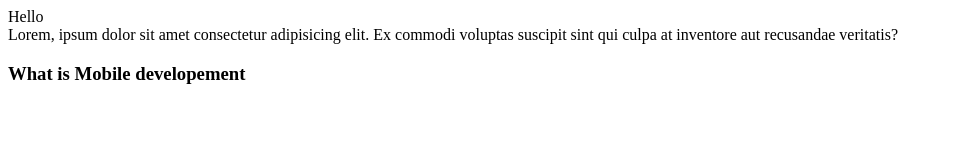
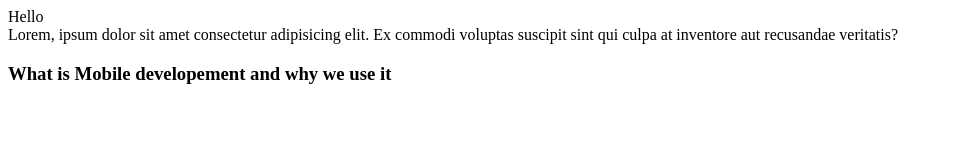
Before and after one commit to sahas97/Myapp, a plain HTML site: page shop.html in a window 1280 px wide. Shown: the whole page, without its empty margins (0-953 px from the left). Drawn offline with Linux system fonts and the light colour scheme.

Commit message:
Update shop.html

```diff
--- a/shop.html
+++ b/shop.html
@@ -6,7 +6,7 @@
         Ex commodi voluptas suscipit sint qui culpa at inventore
         aut recusandae veritatis?
 
-        <h3>What is Mobile developement</h3>
+        <h3>What is Mobile developement and why we use it</h3>
     </body>
 
 </html>
```
